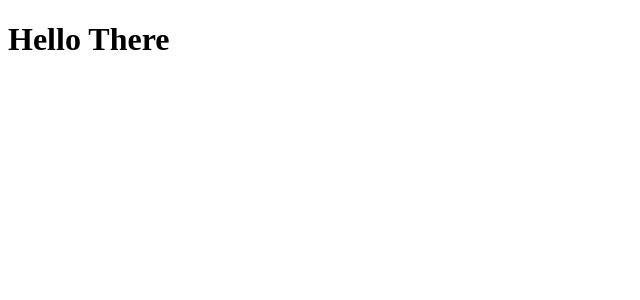
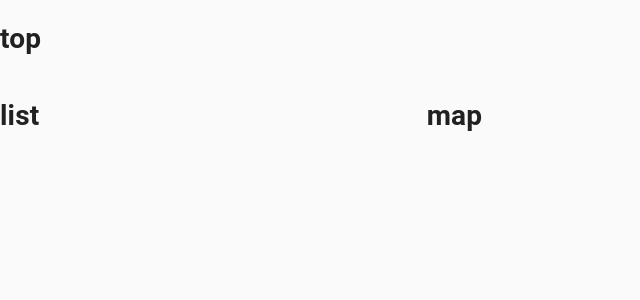
Before and after one commit to SorrowOfMind/VentureForth, a React (Create React App) app: page / in a window 1280 px wide. Shown: the top 300 px of the page, without its empty margins (0-640 px from the left). Built offline with nearby package versions, Linux system fonts and the light colour scheme.

Commit message:
structure 2

```diff
--- a/src/App.tsx
+++ b/src/App.tsx
@@ -1,10 +1,25 @@
 import React from 'react';
+import { CssBaseline, Grid } from '@material-ui/core';
+
+import TopBar from './components/TopBar/TopBar';
+import Map from './components/Map/Map';
+import List from './components/List/List';
+import Details from './components/Details/Details';
 
 const App = (): JSX.Element =>  {
     return (
-        <div>
-            <h1>Hello There</h1>
-        </div>
+        <>
+            <CssBaseline />
+            <TopBar />
+            <Grid container spacing={3} style={{width: '100%'}}>
+                <Grid item xs={12} md={4}>
+                    <List />
+                </Grid>
+                <Grid item xs={12} md={8}>
+                    <Map />
+                </Grid>
+            </Grid>
+        </>
     )
 }
 
--- a/src/components/Details/Details.tsx
+++ b/src/components/Details/Details.tsx
@@ -3,7 +3,7 @@
 const Details = (): JSX.Element => {
     return (
         <div>
-
+            <h1>details</h1>
         </div>
     )
 }
--- a/src/components/List/List.tsx
+++ b/src/components/List/List.tsx
@@ -3,7 +3,7 @@
 const List = (): JSX.Element => {
     return (
         <div>
-
+            <h1>list</h1>
         </div>
     )
 }
--- a/src/components/Map/Map.tsx
+++ b/src/components/Map/Map.tsx
@@ -3,7 +3,7 @@
 const Map = (): JSX.Element =>  {
     return (
         <div>
-
+            <h1>map</h1>
         </div>
     )
 }
--- a/src/components/TopBar/TopBar.tsx
+++ b/src/components/TopBar/TopBar.tsx
@@ -3,7 +3,7 @@
 const TopBar = (): JSX.Element => {
     return (
         <div>
-
+            <h1>top</h1>
         </div>
     )
 }
```
Also changed, not shown: src/components/Details/style.ts (added), src/components/List/style.ts (added), src/components/Map/style.ts (added), src/components/TopBar/style.ts (added).
